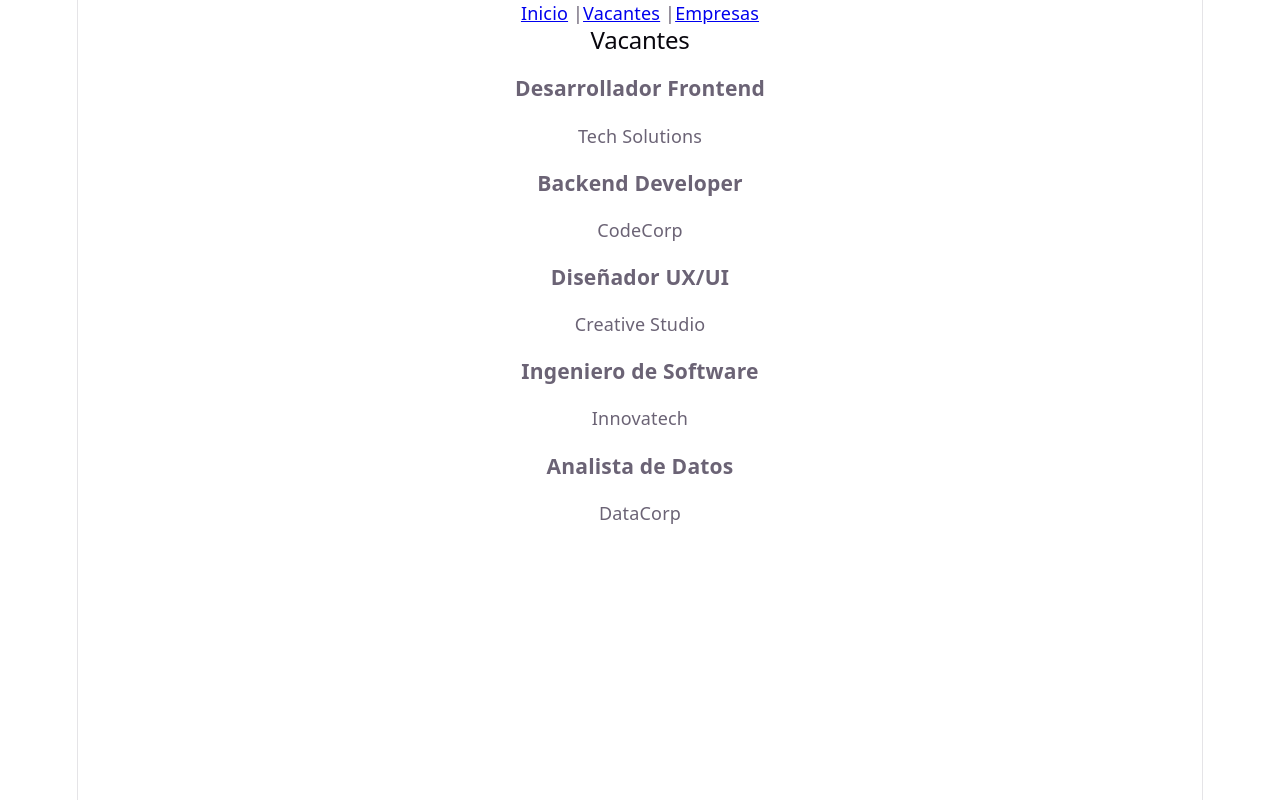
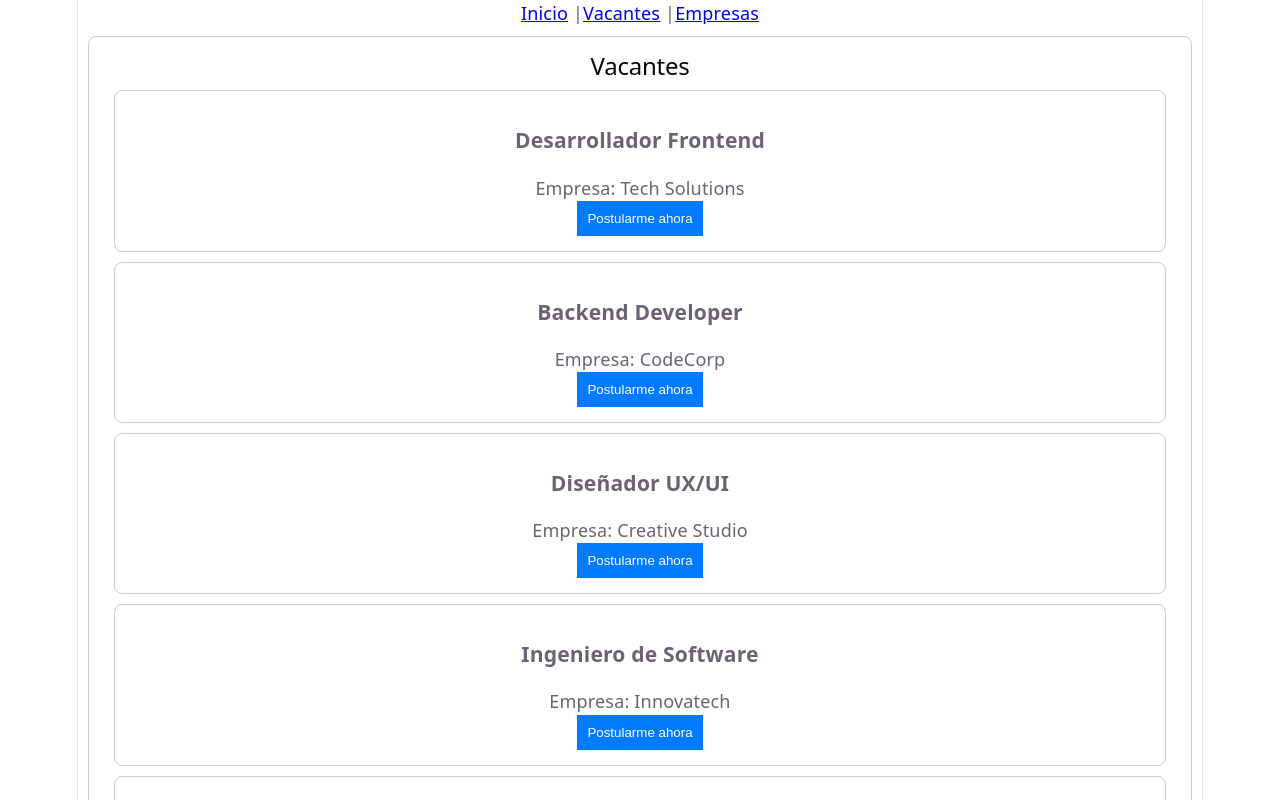
Before and after one commit to avelezfi/conecta2, a React (Vite) app: page /vacantes in a window 1280 px wide. Shown: the top 800 px of the page. Built offline with nearby package versions, Linux system fonts and the light colour scheme.

Commit message:
Replace ListaVacantes with Postulacion component

```diff
--- a/src/pages/Vacantes.jsx
+++ b/src/pages/Vacantes.jsx
@@ -1,11 +1,17 @@
-import ListaVacantes from "../Componentes/ListaVacantes";
+
 import { vacantes } from "../data/vacantes";
+import Postulacion from "../Componentes/Postulacion";
 
 export default function Vacantes() {
   return (
-  <div>
+  <div style = {container}>
       <h2>Vacantes</h2>
-      <ListaVacantes vacantes={vacantes} />
+    {vacantes.map((v) => (
+     <Postulacion key={v.id} vacante={v} />
+      ))}
   </div>
   );
 }
+
+
+const container = { border: '1px solid #ccc', padding: '15px', borderRadius: '8px', margin: '10px' };
```
